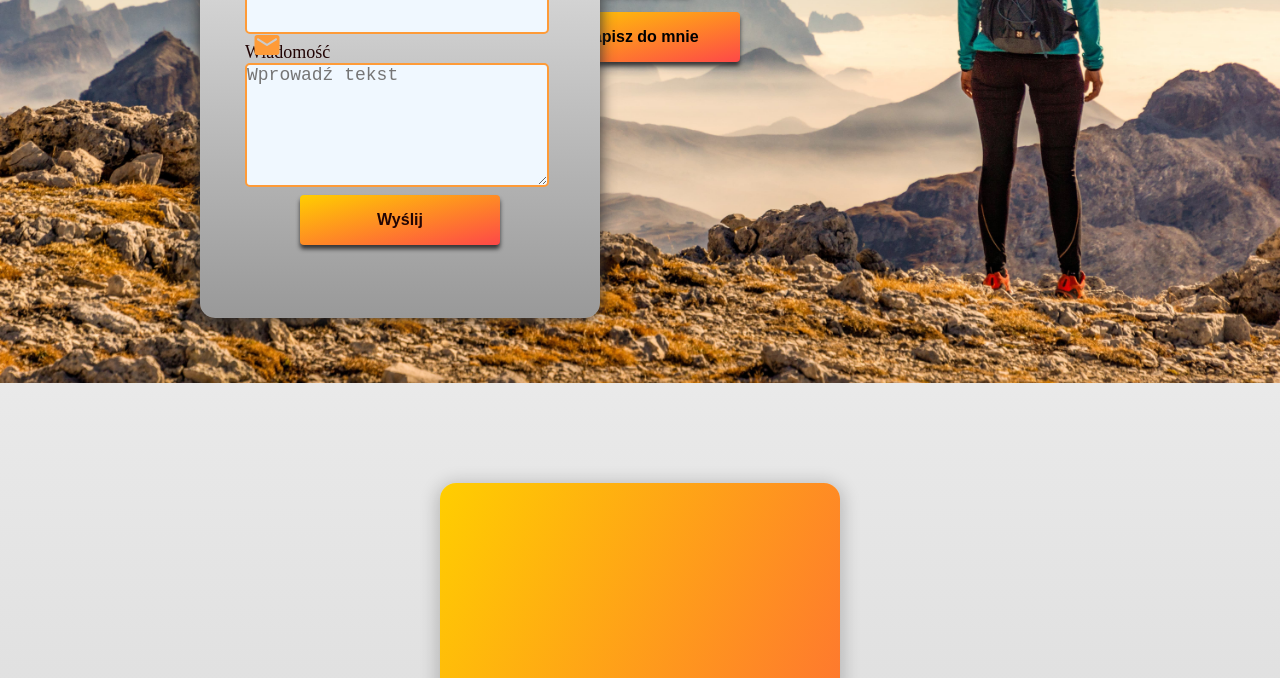
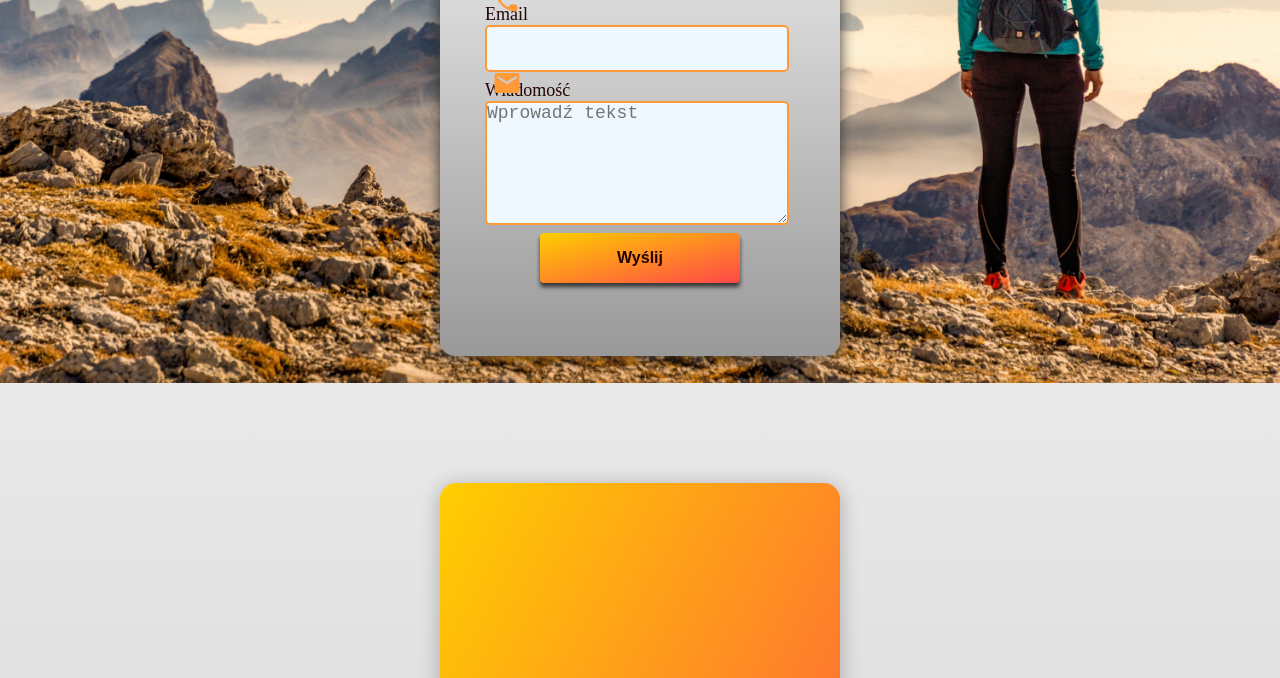
Before and after one commit to EwelinaManiecka/logotherapy, a website built with Parcel: page src/index.html in a window 1280 px wide. Shown: the part 325-1003 px from the top of the page. Built offline with nearby package versions, Linux system fonts and the light colour scheme; grey boxes are pictures that could not be loaded; a web font is replaced by a local one.

Commit message:
modal
modal in center

```diff
--- a/src/scss/_modal.scss
+++ b/src/scss/_modal.scss
@@ -39,9 +39,12 @@
 
 .modal {
     display: none;
-    position: fixed;
-    top: -25%;
-    transform: translate(50%, 50%);
+    position: absolute;
+    top: 50%;
+    left: 50%;
+    transition: transform .3s;
+    transition-timing-function: cubic-bezier(0.4, 0, 0.2, 1);
+    transform: translate(-50%, -50%);
     background-image: linear-gradient(#fff, #999);
     color: rgb(34, 5, 5);
     width: 360px;
```
Also changed, not shown: src/scss/main.css, 1 other file.
